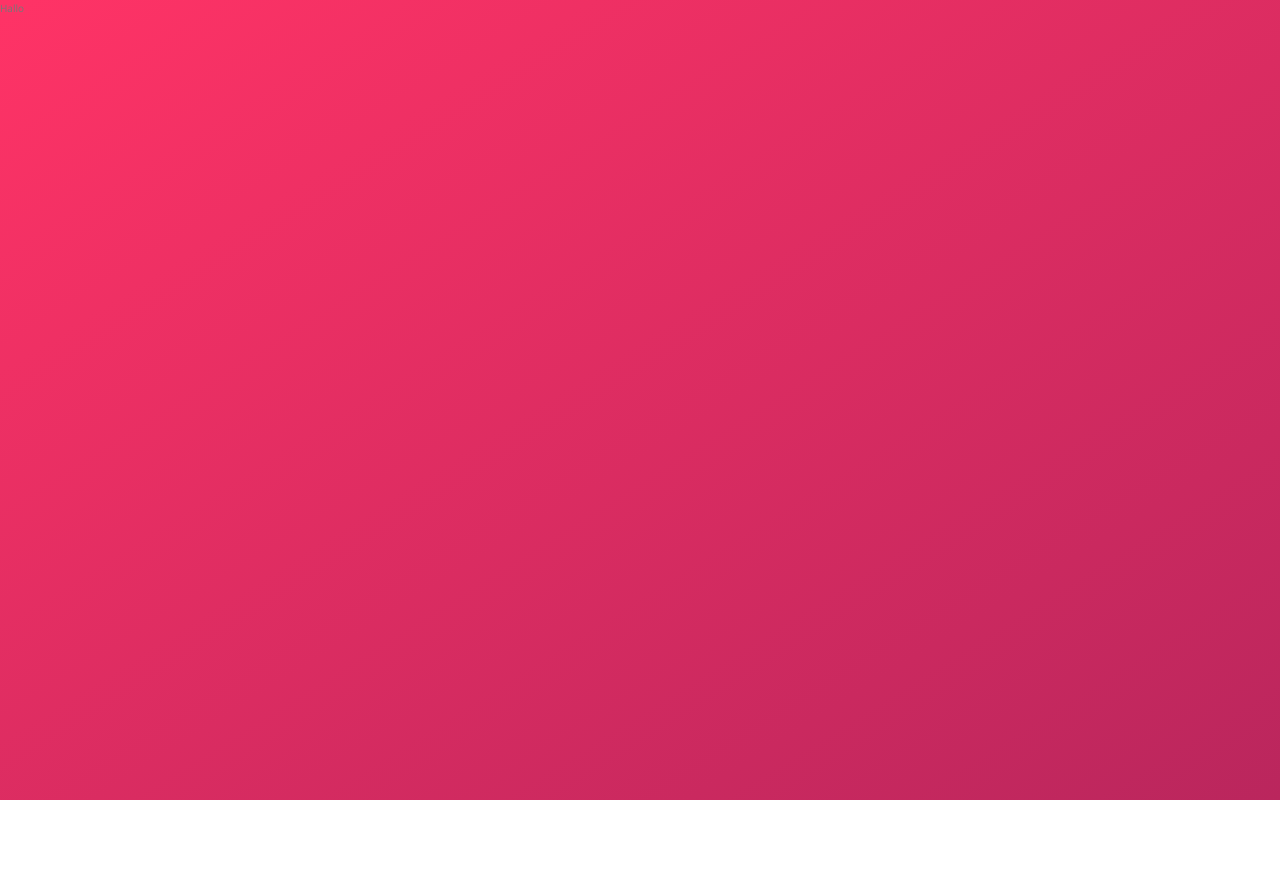
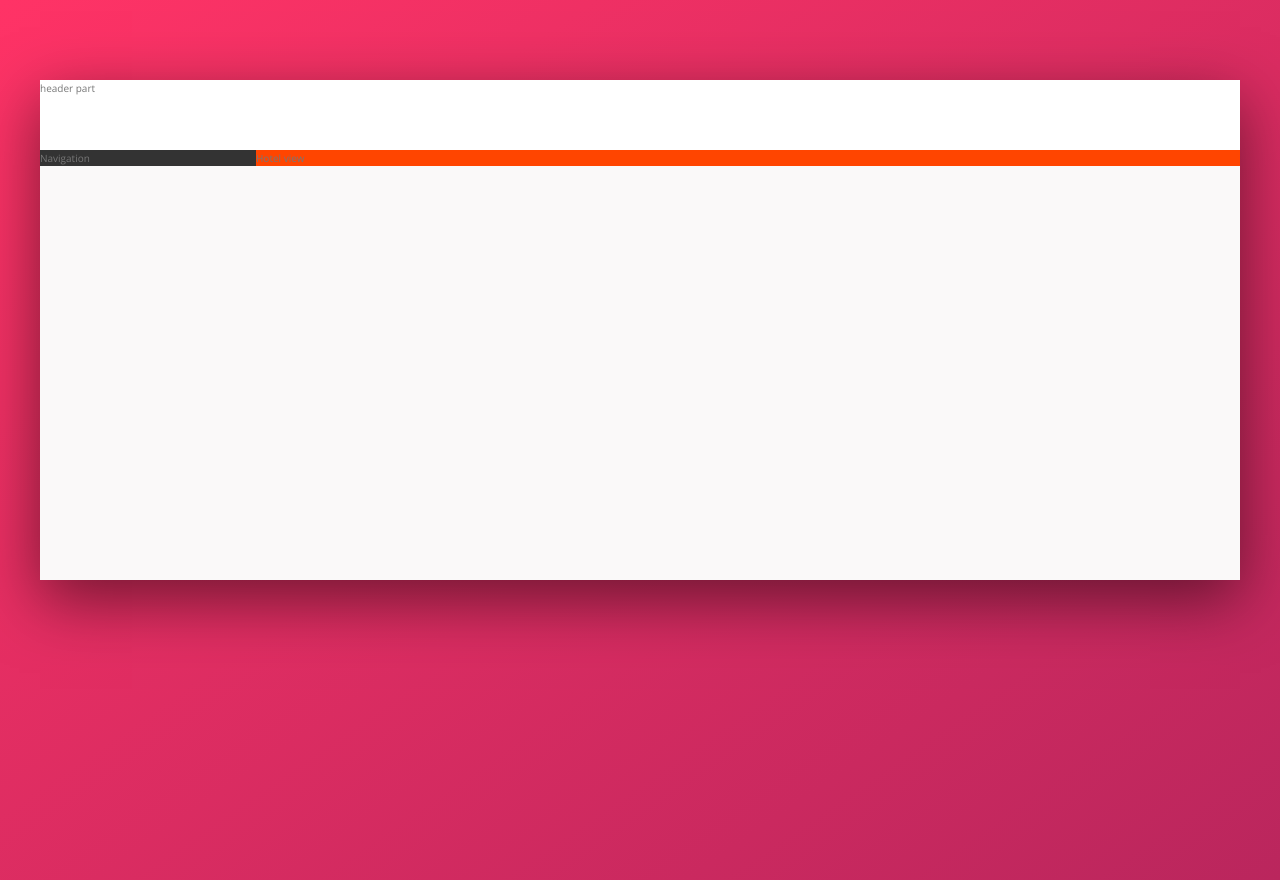
Before and after one commit to Altiuss/Trillo, a website: page index.html in a window 1280 px wide. Before the commit the page ends 800 px from the top, so only its background shows below. Drawn offline with nearby package versions, Linux system fonts and the light colour scheme.

Commit message:
Building the Overall Layout

```diff
--- a/index.html
+++ b/index.html
@@ -11,6 +11,18 @@
         <title>trillo &mdash; Your all-in-one booking app</title>
     </head>
     <body>
-        Hallo
+        <div class="container">
+            <header class="header">
+                header part
+            </header>
+            <div class="content">
+                <nav class="sidebar">
+                    Navigation
+                </nav>
+                <main class="hotel-view">
+                    Hotel view
+                </main>
+            </div>
+        </div>
     </body>
 </html>
--- a/sass/_base.scss
+++ b/sass/_base.scss
@@ -12,6 +12,8 @@
     --color-grey-dark-1: #333;
     --color-grey-dark-2: #777;
     --color-grey-dark-3: #999;
+
+    --shadow-dark:0 2rem 6rem rgba(0,0,0, .5);
 
 }
 
--- a/sass/_layout.scss
+++ b/sass/_layout.scss
@@ -0,0 +1,30 @@
+.container {
+    max-width: 120rem;
+    margin: 8rem auto;
+    background-color: var(--color-grey-light-1);
+    box-shadow: var(--shadow-dark);
+    min-height: 50rem;
+
+}
+
+.header {
+    height: 7rem;
+    background-color:#fff;
+    border-bottom: var(--color-grey-light-3);
+}
+
+.content {
+    display: flex;
+
+}
+
+.sidebar {
+    background-color: var(--color-grey-dark-1);
+    flex: 0 0 18%;
+}
+
+.hotel-view {
+background-color: #fff;
+background-color: orangered;
+flex: 1;
+}
```
Also changed, not shown: css/style.css, 1 other file.
